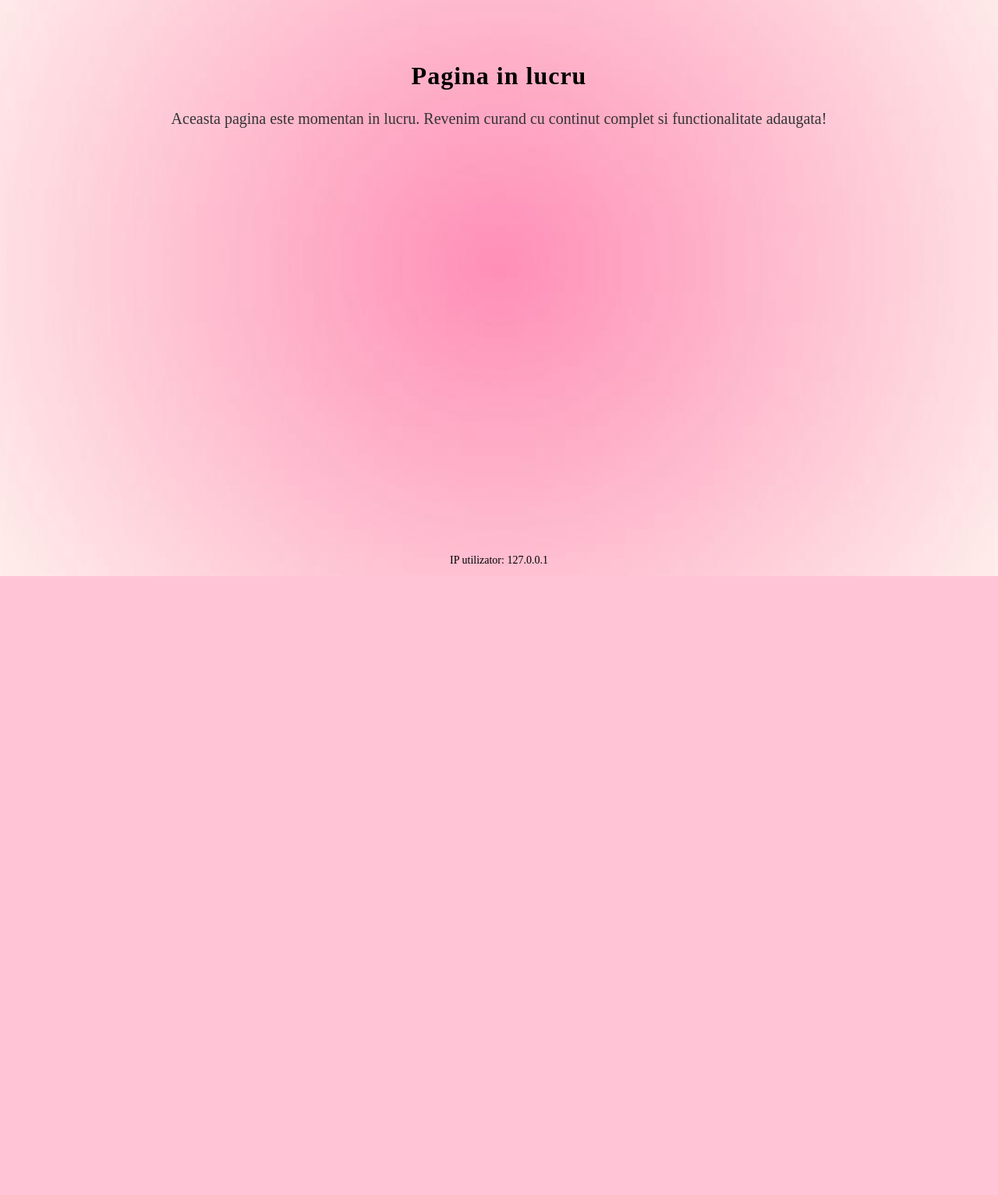
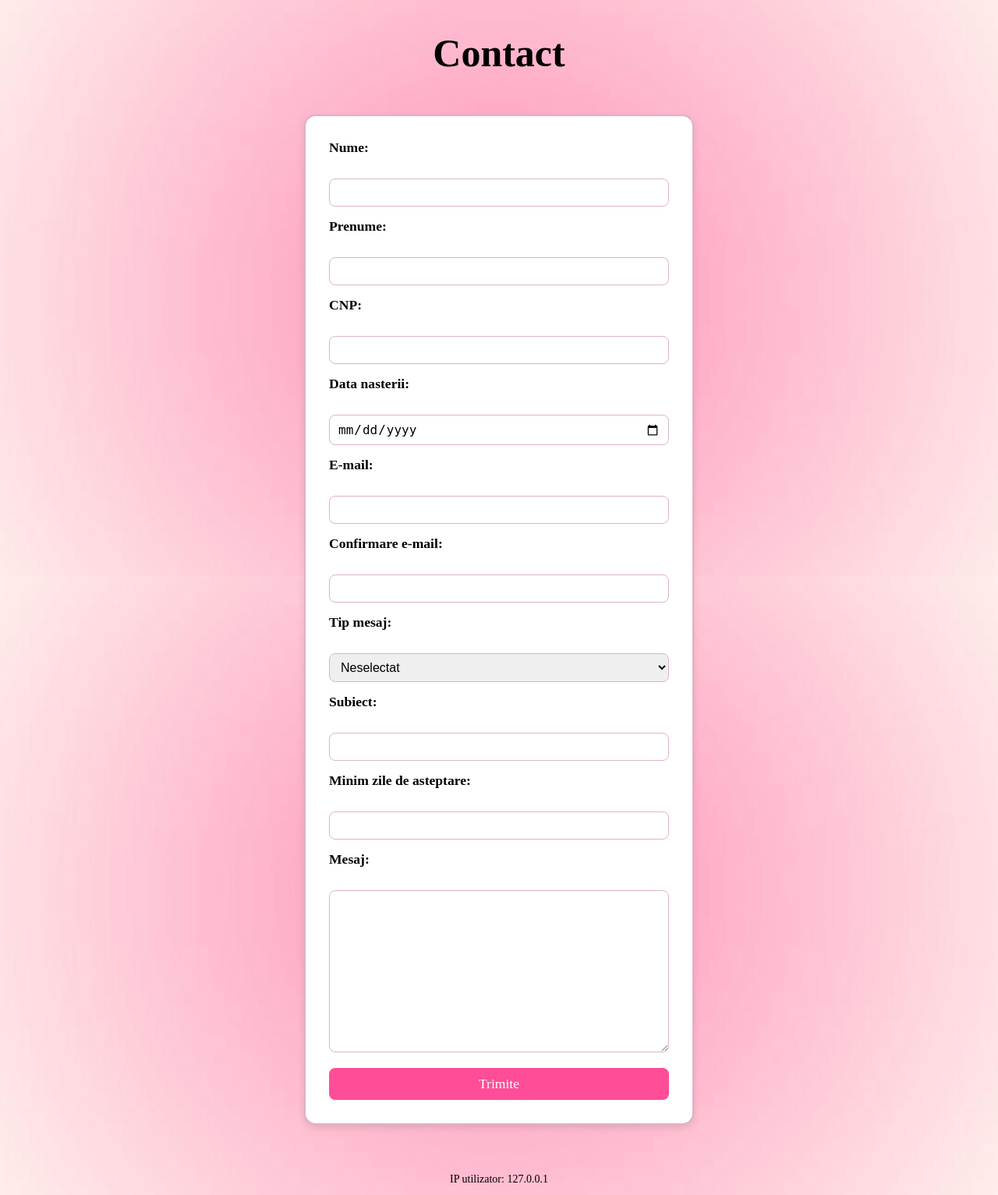
Before and after one commit to carinaceausescu/SissiStudio_Django, a Django app: page /SissiStudio/contact/ in a window 1280 px wide. Shown: the part 61-1594 px from the top of the page at 78% size. Before the commit the page ends 800 px from the top, so only its background shows below. Run offline with Django 5.2, Linux system fonts and the light colour scheme; data that the repository does not hold is empty.

Commit message:
formular filtrare final si contact

```diff
--- a/aplicatie/forms.py
+++ b/aplicatie/forms.py
@@ -4,6 +4,7 @@ from django.core.exceptions import ValidationError
 from datetime import date
 from .models import Categorie, Marime, CustomUser
 from django.forms.widgets import CheckboxSelectMultiple
+import re
 
 
 class FilterFormArticole(forms.Form):
@@ -18,7 +19,7 @@ class FilterFormArticole(forms.Form):
         required=False,
         min_value=0,
         decimal_places=2,
-        max_digits=4,
+        max_digits=10,
         widget=forms.NumberInput(attrs={'step': '0.01', 'placeholder': '999'}),
     )
     categorie = forms.ModelChoiceField(
@@ -60,15 +61,228 @@ class FilterFormArticole(forms.Form):
         if items_per_page in [None, '']:
             items_per_page = 5
 
-        if not (pret_minim or pret_maxim or categorie or (marime and len(marime) > 0)):
-            raise forms.ValidationError('Trebuie sa selectezi cel putin un filtru pentru a da submit!')
-
         return cleaned_data
 
+
+
+def validate_major(data_nasterii):
+    if not data_nasterii:
+        return
+    azi = date.today()
+    varsta = azi.year - data_nasterii.year - ((azi.month, azi.day) < (data_nasterii.month, data_nasterii.day))
+    if varsta < 18:
+        raise ValidationError("Trebuie sa ai cel putin 18 ani pentru a trimite mesajul.")
+
+
+def validate_no_links(value):
+    if re.search(r'\bhttps?://', value):
+        raise ValidationError("Textul nu poate contine linkuri.")
+
+
+def validate_message_length(value):
+    words = re.findall(r'\b\w+\b', value)
+    if not (5 <= len(words) <= 100):
+        raise ValidationError("Mesajul trebuie sa contina intre 5 si 100 de cuvinte.")
+    for w in words:
+        if len(w) > 15:
+            raise ValidationError("Fiecare cuvant din mesaj nu poate avea mai mult de 15 caractere.")
+
+
+def validate_capitalized_text(value):
+    if not value:
+        return
+    if not re.fullmatch(r'[A-Z][A-Za-z -]*', value):
+        raise ValidationError("Trebuie sa inceapa cu litera mare si sa contina doar litere, spatii sau cratima.")
+
+
+def validate_name_words_capital(value):
+    if not value:
+        return
+    for w in re.split(r'[\s-]', value):
+        if w and not w[0].isupper():
+            raise ValidationError("Fiecare cuvant trebuie sa inceapa cu litera mare.")
+
+
+def validate_cnp(value):
+    if not value:
+        return
+    if not re.fullmatch(r'\d{13}', value):
+        raise ValidationError("CNP-ul trebuie sa contina exact 13 cifre.")
+    if value[0] not in ['1','2']:
+        raise ValidationError("CNP-ul trebuie sa inceapa cu 1 sau 2.")
+    yy = int(value[1:3])
+    mm = int(value[3:5])
+    dd = int(value[5:7])
+
+    secol = 1900 if value[0]=='1' else 2000
+    try:
+        date(secol+yy, mm, dd)
+    except ValueError:
+        raise ValidationError("CNP-ul contine o data invalida.")
+
+
+def validate_email_domain(value):
+    forbidden = ['guerillamail.com', 'yopmail.com']
+    domain = value.split('@')[-1].lower()
+    if domain in forbidden:
+        raise ValidationError(f"Email-ul nu poate avea domeniul {domain}.")
+
+
 class ContactForm(forms.Form):
-    nume = forms.CharField(max_length=100, required=True)
-    email = forms.EmailField(required=True)
-    mesaj = forms.CharField(widget=forms.Textarea, required=True)
+    TIP_MESAJ = [
+        ('', 'Neselectat'),
+        ('reclamatie', 'Reclamatie'),
+        ('intrebare', 'Intrebare'),
+        ('review', 'Review'),
+        ('cerere', 'Cerere'),
+        ('programare', 'Programare'),
+    ]
+    nume = forms.CharField(
+        max_length=100,
+        required=True,
+        label="Nume",
+        validators=[validate_capitalized_text, validate_name_words_capital],
+    )
+    prenume = forms.CharField(
+        max_length=10,
+        required=False,
+        label="Prenume",
+        validators=[validate_capitalized_text, validate_name_words_capital],
+    )
+    cnp = forms.CharField(
+        min_length=13,
+        max_length=13,
+        required=False,
+        label="CNP",
+        validators=[validate_cnp],
+    )
+    data_nasterii = forms.DateField(
+        required=True,
+        widget=forms.DateInput(attrs={'type': 'date'}),
+        label="Data nasterii",
+        validators=[validate_major],
+    )
+    email = forms.EmailField(
+        required=True,
+        label="E-mail",
+        validators=[validate_email_domain],
+    )
+    email_confirmare = forms.EmailField(
+        required=True,
+        label="Confirmare e-mail",
+    )
+    tip_mesaj = forms.ChoiceField(
+        choices=TIP_MESAJ,
+        required=True,
+        label="Tip mesaj",
+        initial="",
+    )
+    subiect = forms.CharField(
+        max_length=100,
+        required=True,
+        label="Subiect",
+        validators=[validate_capitalized_text],
+    )
+    minim_zile_asteptare = forms.IntegerField(
+        required=True,
+        min_value=1,
+        max_value=30,
+        label="Minim zile de asteptare",
+    )
+    mesaj = forms.CharField(
+        widget=forms.Textarea,
+        required=True,
+        label="Mesaj",
+        validators=[validate_no_links, validate_message_length],
+    )
+    def clean(self):
+        cleaned = super().clean()
+
+        nume = cleaned.get("nume")
+        email = cleaned.get("email")
+        email_conf = cleaned.get("email_confirmare")
+        mesaj = cleaned.get("mesaj")
+        tip = cleaned.get("tip_mesaj")
+        zile = cleaned.get("minim_zile_asteptare")
+        cnp = cleaned.get("cnp")
+        data_n = cleaned.get("data_nasterii")
+
+        if email and email_conf and email != email_conf:
+            raise ValidationError("Emailul si confirmarea trebuie sa coincida.")
+
+        if mesaj and nume:
+            ultimul_cuv = mesaj.strip().split()[-1]
+            if ultimul_cuv.lower() != nume.lower():
+                raise ValidationError("Mesajul trebuie sa se incheie cu numele tau (semnatura).")
+
+
+        if cnp and len(cnp) == 13 and data_n:
+            an = int(cnp[1:3])
+            luna = int(cnp[3:5])
+            zi = int(cnp[5:7])
+
+            s = cnp[0]
+            if s in ["1", "2"]:
+                an += 1900
+            elif s in ["5", "6"]:
+                an += 2000
+
+            if date(an, luna, zi) != data_n:
+                raise ValidationError("CNP-ul nu corespunde cu data nasterii introdusa.")
+
+        if tip and zile is not None:
+            if tip in ["review", "cerere"] and zile < 4:
+                self.add_error(
+                    "minim_zile_asteptare",
+                    "Pentru review-uri si cereri trebuie minim 4 zile."
+                )
+
+            if tip in ["cerere", "intrebare"] and zile < 2:
+                self.add_error(
+                    "minim_zile_asteptare",
+                    "Pentru cereri si intrebari trebuie minim 2 zile."
+                )
+
+        if data_n:
+            azi = date.today()
+            ani = azi.year - data_n.year
+            luni = azi.month - data_n.month
+            if azi.day < data_n.day:
+                luni -= 1
+            if luni < 0:
+                ani -= 1
+                luni += 12
+            cleaned["data_nasterii"] = f"{ani} ani si {luni} luni"
+
+        if mesaj:
+            mesaj = mesaj.replace("\n", " ")
+            mesaj = re.sub(r"\s+", " ", mesaj).strip()
+
+            def capitalize_after_punctuation(text):
+                def repl(m):
+                    punct = m.group(1)
+                    lit = m.group(2).upper()
+                    return punct + " " + lit
+                text = text.strip()
+                text = re.sub(
+                    r"(\.\.\.)(\s*[a-zA-Z])",
+                    lambda m: m.group(1) + " " + m.group(2).strip().upper(),
+                    text
+                )
+                text = re.sub(r"([\.!?])\s*([a-zA-Z])", repl, text)
+                return text
+
+            mesaj = capitalize_after_punctuation(mesaj)
+            cleaned["mesaj"] = mesaj
+
+        urgent = False
+        if tip and zile is not None:
+            if (tip in ["review", "cerere"] and zile == 4) or (tip in ["cerere", "intrebare"] and zile == 2):
+                urgent = True
+
+        cleaned["urgent"] = urgent
+
+        return cleaned
 
 
 class CustomUserCreationForm(UserCreationForm):
@@ -88,7 +302,6 @@ class CustomUserCreationForm(UserCreationForm):
         user.data_nasterii = self.cleaned_data.get("data_nasterii")
         user.adresa_livrare = self.cleaned_data.get("adresa_livrare")
         user.abonat_newsletter = self.cleaned_data.get("abonat_newsletter")
-        # data_inregistrare is auto-set in model; keep if passed
         if commit:
             user.save()
         return user
--- a/aplicatie/static/css/stil.css
+++ b/aplicatie/static/css/stil.css
@@ -104,7 +104,7 @@ footer {
 
 .sectiune h2 {
     font-size: 2rem;
-    margin-bottom: 20px;
+    margin-bottom: 50px;
     letter-spacing: 1px;
 }
 
@@ -544,3 +544,74 @@ footer {
 .sectiune-detalii-produs .categorie a:hover {
     color: #000;
 }
+
+.titlu-contact {
+    display: flex;
+    justify-content: center;
+    align-items: center;
+    font-size: 50px;
+    margin: 20px 0;
+}
+
+
+form.generic-form {
+    max-width: 500px;
+    margin: 50px auto;
+    padding: 30px;
+    border: 2px solid rgb(223, 178, 197);
+    border-radius: 15px;
+    background-color: rgb(255, 255, 255);
+    box-shadow: 0 4px 10px rgba(0,0,0,0.1);
+    font-size: 1.1rem;
+}
+
+form.generic-form label {
+    display: block;
+    margin-bottom: 8px;
+    font-weight: bold;
+}
+
+form.generic-form input[type="text"],
+form.generic-form input[type="email"],
+form.generic-form input[type="number"],
+form.generic-form input[type="date"],
+form.generic-form select,
+form.generic-form textarea {
+    width: 100%;
+    padding: 8px 10px;
+    margin-bottom: 15px;
+    border: 1px solid rgb(223, 178, 197);
+    border-radius: 8px;
+    font-size: 1rem;
+    box-sizing: border-box;
+}
+
+form.generic-form button[type="submit"] {
+    display: block;
+    width: 100%;
+    padding: 10px;
+    background-color: rgb(255, 77, 151);
+    color: white;
+    font-size: 1.1rem;
+    border: none;
+    border-radius: 8px;
+    cursor: pointer;
+    font-family: 'Girly Signature';
+}
+
+form.generic-form button[type="submit"]:hover {
+    background-color: rgb(255, 157, 198);
+}
+
+form.generic-form .errorlist {
+    color: rgb(255, 63, 143);
+    margin-bottom: 10px;
+    list-style-type: none;
+    padding-left: 0;
+    font-size: 0.95rem;
+}
+
+form.generic-form textarea {
+    min-height: 100px;
+    resize: vertical;
+}
--- a/aplicatie/templates/aplicatie/contact.html
+++ b/aplicatie/templates/aplicatie/contact.html
@@ -4,9 +4,65 @@
 {% block titlu %}Produse{% endblock %}
 
 {% block continut %}
-    <form method="post">
-        {% csrf_token %}
-        {{ form.as_p }}
+    <h2 class="titlu-contact">Contact </h2>
+
+    {% if success %}
+        <p>{{ success }}</p>
+    {% endif %}
+
+    <form method="post" class="generic-form">
+            {% csrf_token %}
+        {{ form.non_field_errors }}
+        <div>
+            {{ form.nume.label_tag }}<br>
+            {{ form.nume }}
+            {{ form.nume.errors }}
+        </div>
+        <div>
+            {{ form.prenume.label_tag }}<br>
+            {{ form.prenume }}
+            {{ form.prenume.errors }}
+        </div>
+        <div>
+            {{ form.cnp.label_tag }}<br>
+            {{ form.cnp }}
+            {{ form.cnp.errors }}
+        </div>
+        <div>
+            {{ form.data_nasterii.label_tag }}<br>
+            {{ form.data_nasterii }}
+            {{ form.data_nasterii.errors }}
+        </div>
+        <div>
+            {{ form.email.label_tag }}<br>
+            {{ form.email }}
+            {{ form.email.errors }}
+        </div>
+        <div>
+            {{ form.email_confirmare.label_tag }}<br>
+            {{ form.email_confirmare }}
+            {{ form.email_confirmare.errors }}
+        </div>
+        <div>
+            {{ form.tip_mesaj.label_tag }}<br>
+            {{ form.tip_mesaj }}
+            {{ form.tip_mesaj.errors }}
+        </div>
+        <div>
+            {{ form.subiect.label_tag }}<br>
+            {{ form.subiect }}
+            {{ form.subiect.errors }}
+        </div>
+        <div>
+            {{ form.minim_zile_asteptare.label_tag }}<br>
+            {{ form.minim_zile_asteptare }}
+            {{ form.minim_zile_asteptare.errors }}
+        </div>
+        <div>
+            {{ form.mesaj.label_tag }}<br>
+            {{ form.mesaj }}
+            {{ form.mesaj.errors }}
+        </div>
         <button type="submit">Trimite</button>
     </form>
 {% endblock %}
--- a/aplicatie/urls.py
+++ b/aplicatie/urls.py
@@ -4,7 +4,7 @@ from . import views
 urlpatterns = [
     path("", views.home, name="home"),
     path("despre/", views.despre, name="despre"),
-    path("contact/", views.in_lucru, name="contact"),
+    path("contact/", views.contact, name="contact"),
     path("cos_virtual/", views.in_lucru, name="cos_virtual"),
     path("produse/", views.produse, name="produse"),
     path('produse/<int:id>/', views.detalii_produs, name='detalii_produs'),
--- a/aplicatie/views.py
+++ b/aplicatie/views.py
@@ -2,14 +2,13 @@ from django.shortcuts import render, redirect
 import datetime
 from urllib.parse import urlparse
 from django.http import HttpResponse, JsonResponse
-from .forms import FilterFormArticole
+from .forms import FilterFormArticole, ContactForm
 from .models import Articol, Categorie
 from django.core.paginator import Paginator, EmptyPage, PageNotAnInteger
 from django import forms
 from django.urls import reverse
 #from django.contrib.auth import authenticate, login
 #from .forms import LoginForm
-#from .forms import ContactForm
 
 
 lista_accesari = []
@@ -329,6 +328,7 @@ def produse(request, categorie_nume=None):
             })
 
         else:
+            print("ERORI FORMULAR:", form.errors)
             return JsonResponse({"status": "error", "message": "Formular invalid"})
 
     sort = request.GET.get("sort", "nume")
@@ -400,29 +400,35 @@ def categorie(request, categorie_nume):
         'categorie_url_param': cat.id,
     })
 
-"""
+
 def contact(request):
-    if request.method == 'POST':
+    if request.method == "POST":
         form = ContactForm(request.POST)
         if form.is_valid():
-            data = form.procesare_date()
-            nume = data.get('nume')
-            mesaj = data.get('mesaj')
-            urgent = data.get('urgent')
-            varsta = data.get('varsta')
+            nume = form.cleaned_data["nume"]
+            prenume = form.cleaned_data["prenume"]
+            cnp = form.cleaned_data["cnp"]
+            data_nasterii = form.cleaned_data["data_nasterii"]
+            email = form.cleaned_data["email"]
+            email_confirmare = form.cleaned_data["email_confirmare"]
+            tip_mesaj = form.cleaned_data["tip_mesaj"]
+            subiect = form.cleaned_data["subiect"]
+            minim_zile_astepatare = form.cleaned_data["minim_zile_asteptare"]
+            mesaj = form.cleaned_data["mesaj"]
 
-            nume_fisier = f"{nume}_urgent.txt" if urgent else f"{nume}.txt"
-
-            with open(nume_fisier, "w", encoding="utf-8") as f:
-                f.write(f"Nume: {nume}\n")
-                f.write(f"Varsta: {varsta}\n")
-                f.write(f"Mesaj: {mesaj}\n")
-
-            return render(request, 'contact_succes.html', {'nume': nume})
+            return render(request, "aplicatie/contact.html", {
+                "form": ContactForm(),
+                "success": "Mesajul a fost trimis."
+            })
+        else:
+            return render(request, "aplicatie/contact.html", {
+                "form": form
+            })
     else:
         form = ContactForm()
-    return render(request, 'contact.html', {'form': form})
-"""
+
+    return render(request, "aplicatie/contact.html", {"form": form})
+
 
 def cos_virtual(request):
     return render(request, 'aplicatie/cos_virtual.html')
```
